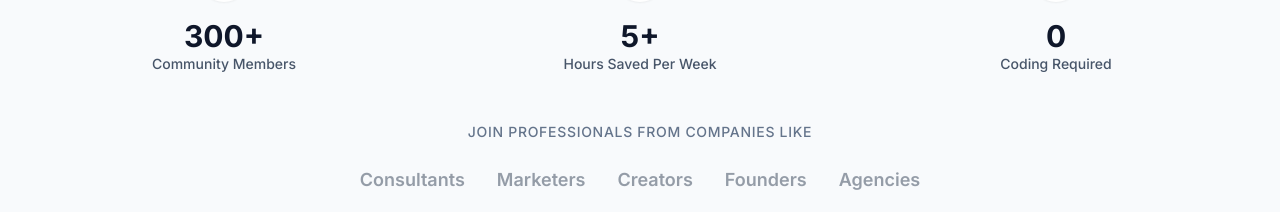
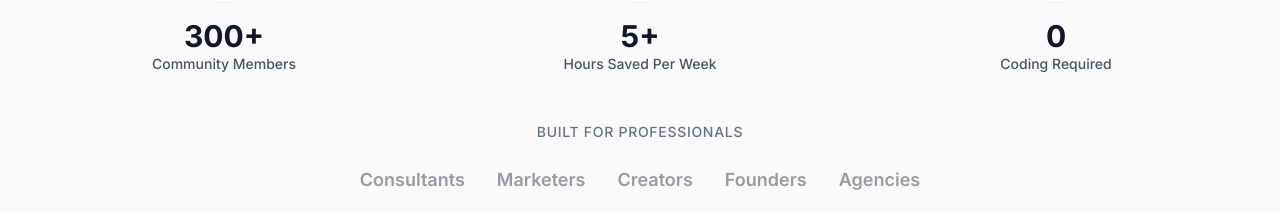
Before and after one commit to mjenkinson233/aitomation-academy, a Next.js app: page / in a window 1280 px wide. Shown: the part 1180-1392 px from the top of the page. Built offline with nearby package versions, Linux system fonts and the light colour scheme; no server answers.

Commit message:
fix: update social proof heading copy

```diff
--- a/app/sections/social-proof.tsx
+++ b/app/sections/social-proof.tsx
@@ -40,7 +40,7 @@ export function SocialProof() {
         {/* Trust badges / logos could go here */}
         <div className="mt-12 text-center">
           <p className="text-sm font-medium text-slate-500 uppercase tracking-wider">
-            Join professionals from companies like
+            Built for professionals
           </p>
           <div className="mt-6 flex flex-wrap items-center justify-center gap-8 opacity-50">
             <span className="text-lg font-semibold text-slate-700">Consultants</span>
```
